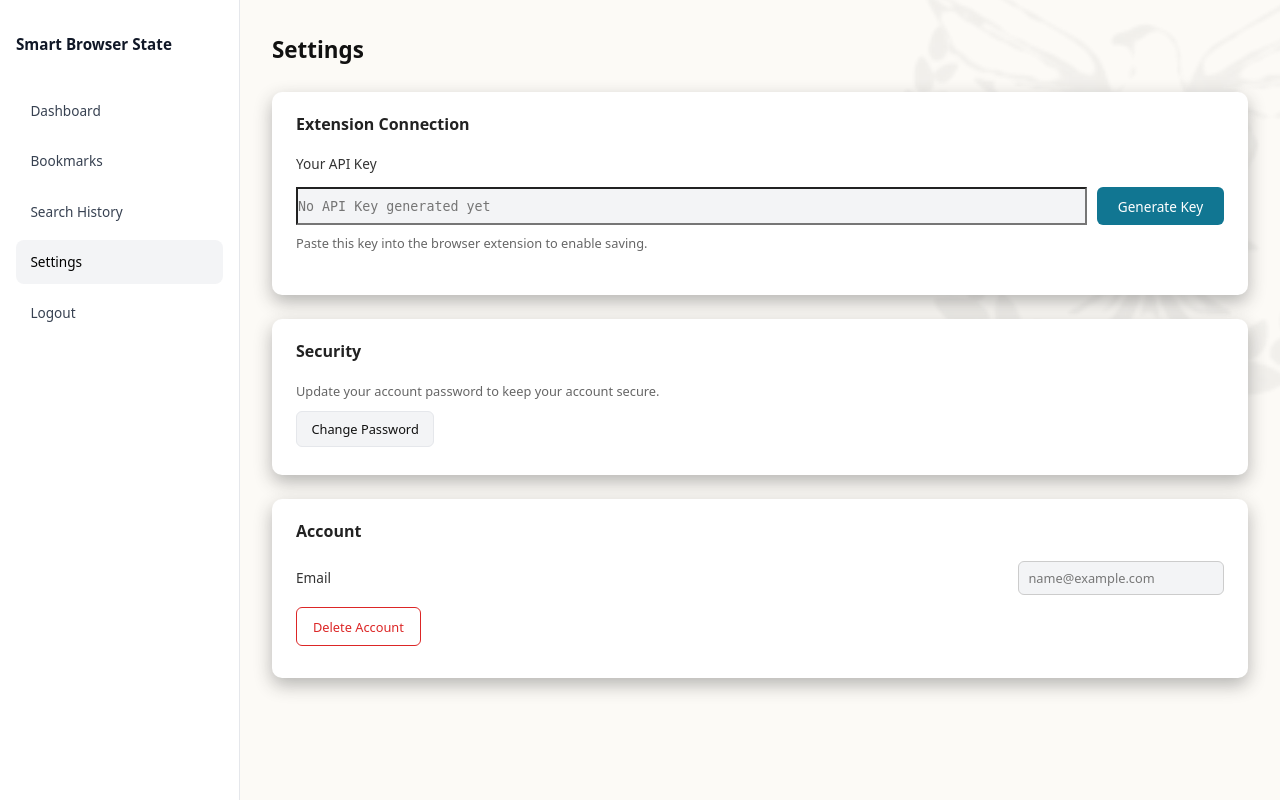
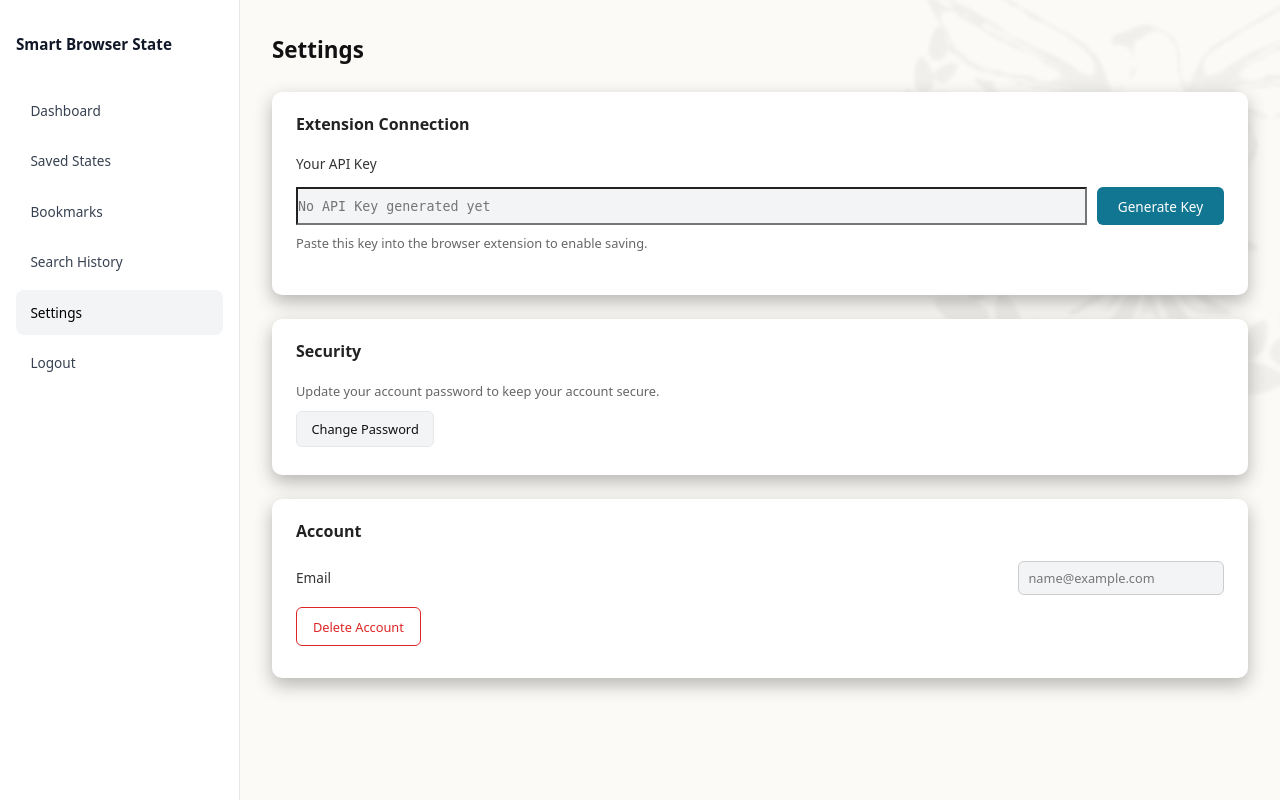
Before and after one commit to DextaviusJosiahJohnson/DWEBProjectMidtermsDesign, a PHP site: page /settings.php in a window 1280 px wide. Run offline with PHP 8.4, Linux system fonts and the light colour scheme; the visitor is signed in with stand-in values (Sample User, id 1).

Commit message:
Update settings.php

```diff
--- a/settings.php
+++ b/settings.php
@@ -43,6 +43,7 @@ $apiKey = $user['api_key'] ?? '';
     <aside class="sidebar" id="sidebar">
       <div class="brand">Smart Browser State</div>
       <div class="nav-item"  onclick="goTo('dashboard.php')" >Dashboard</div>
+      <div class="nav-item"  onclick="goTo('saved-states.php')" >Saved States</div>
       <div class="nav-item" onclick="goTo('bookmarks.php')">Bookmarks</div>
       <div class="nav-item "onclick="goTo('search-history.php')">Search History</div>
       <div class="nav-item active" onclick="goTo('settings.php')">Settings</div>
```
